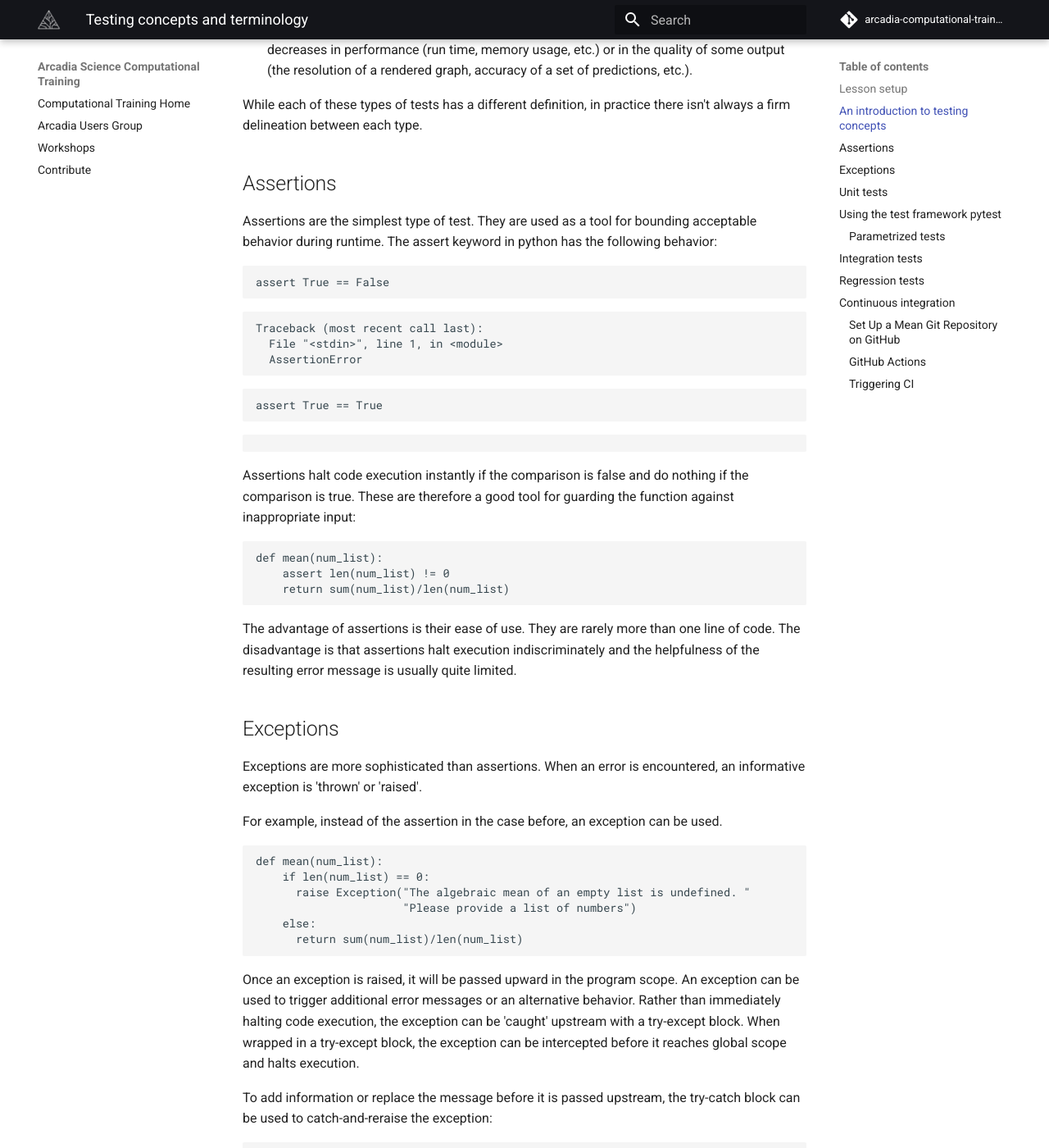
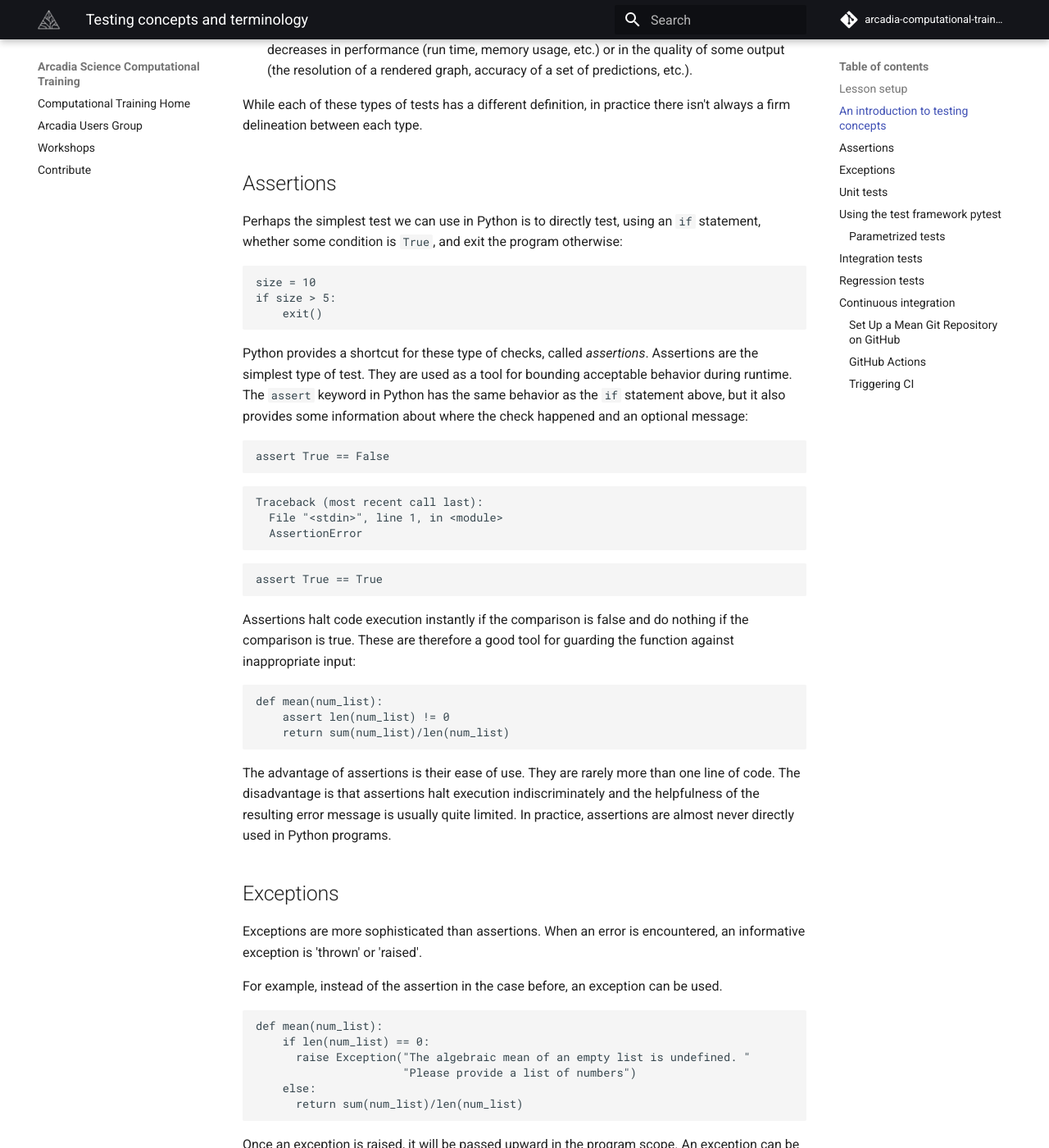
Before and after one commit to Arcadia-Science/arcadia-computational-training, an MkDocs documentation site: the page built from docs/arcadia-users-group/20231104-testing-concepts/lesson.md, in a window 1280 px wide and 1400 px high, scrolled down 2084 px. Shown: the whole window at 82% size. Built offline with MkDocs 1.6.1 and Material for MkDocs 9.7.7, drawn with Linux system fonts in a browser that asks for light colours; comment, search, counter and statistics services are not loaded; some of the changed text lies outside the part shown.

Commit message:
Minor change to 'assert' background (#72)

````diff
--- a/docs/arcadia-users-group/20231104-testing-concepts/lesson.md
+++ b/docs/arcadia-users-group/20231104-testing-concepts/lesson.md
@@ -77,9 +77,17 @@ While each of these types of tests has a different definition, in practice there
 
 ## Assertions
 
-Assertions are the simplest type of test.
+Perhaps the simplest test we can use in Python is to directly test, using an `if` statement, whether some condition is `True`, and exit the program otherwise:
+
+```
+size = 10
+if size > 5:
+    exit()
+```
+
+Python provides a shortcut for these type of checks, called _assertions_. Assertions are the simplest type of test.
 They are used as a tool for bounding acceptable behavior during runtime.
-The assert keyword in python has the following behavior:
+The `assert` keyword in Python has the same behavior as the `if` statement above, but it also provides some information about where the check happened and an optional message:
 
 ```
 assert True == False
@@ -94,9 +102,6 @@ Traceback (most recent call last):
 assert True == True
 ```
 
-```
-```
-
 Assertions halt code execution instantly if the comparison is false and do nothing if the comparison is true.
 These are therefore a good tool for guarding the function against inappropriate input:
 
@@ -109,6 +114,7 @@ def mean(num_list):
 The advantage of assertions is their ease of use.
 They are rarely more than one line of code.
 The disadvantage is that assertions halt execution indiscriminately and the helpfulness of the resulting error message is usually quite limited.
+In practice, assertions are almost never directly used in Python programs.
 
 ## Exceptions
 
````
Also changed, not shown: other parts of docs/arcadia-users-group/20231104-testing-concepts/lesson.md (+3 -1 lines).
